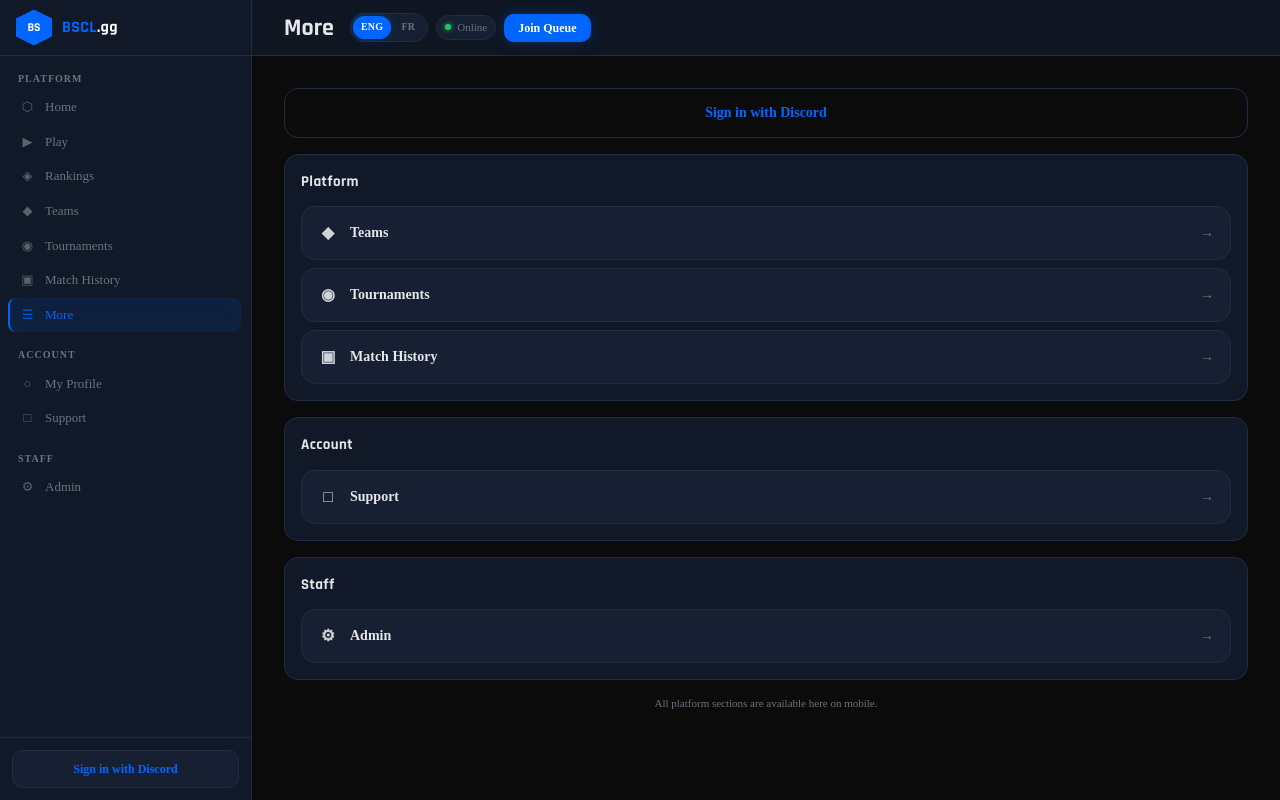
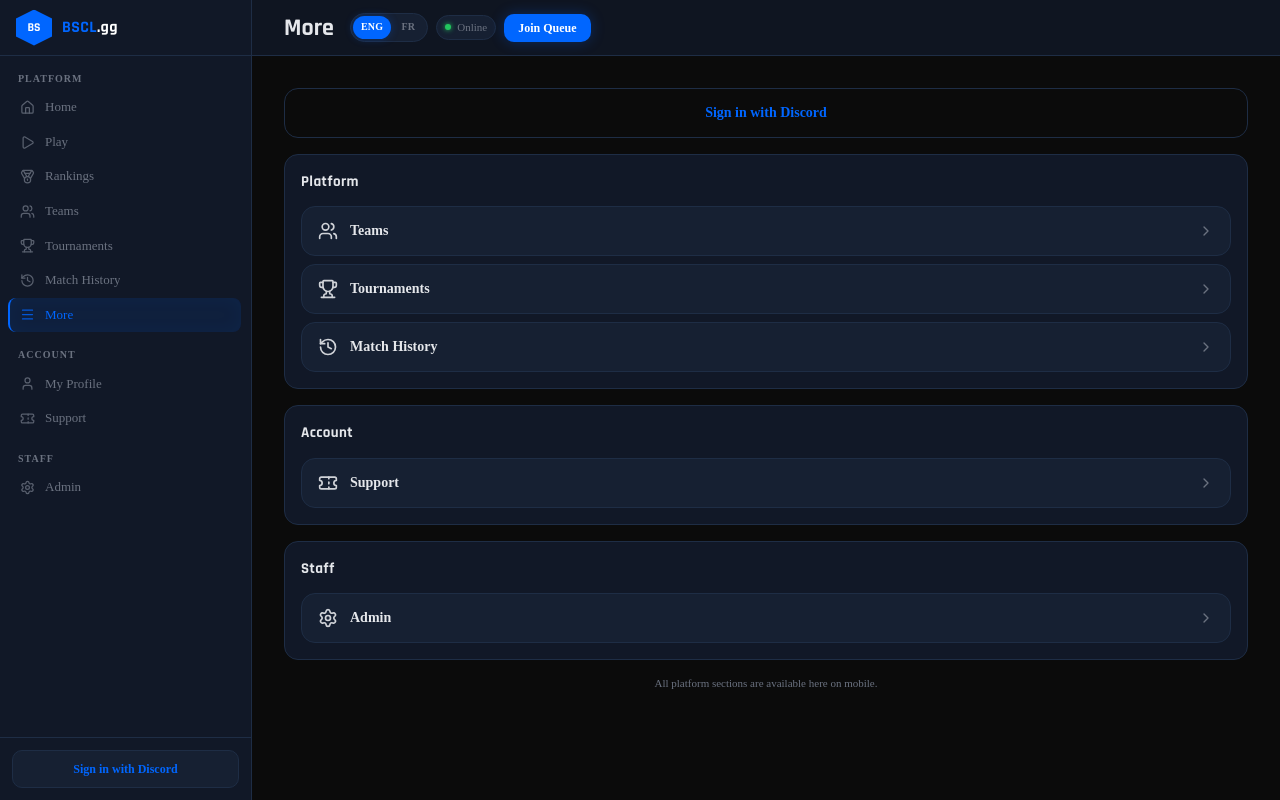
Before and after one commit to Bemps17/BsclProject, a Next.js app: page /more in a window 1280 px wide. Built offline with nearby package versions, Linux system fonts and the light colour scheme; no server answers.

Commit message:
feat(icons): intégrer Lucide dans toute l'UI BSCL
- Module central icons.tsx (NavIcon, AppIcon, DiscordIcon, AdminPanelIcon)
- Types NavIconId/AppIconId dans lib/nav-icons.ts
- Navigation, tab bar, page Plus, profil, tournois et admin migrés
- Remplacement des emoji/SVG inline par lucide-react

```diff
--- a/src/app/(platform)/admin/admin-client.tsx
+++ b/src/app/(platform)/admin/admin-client.tsx
@@ -1,9 +1,8 @@
 "use client";
 
 import { Card, StatCell, Tag } from "@/components/bscl/ui";
+import { AdminPanelIcon } from "@/components/bscl/icons";
 import { useT } from "@/components/bscl/locale-provider";
-
-const PANEL_ICONS = ["👥", "🏆", "📋", "📰", "🔔", "📊", "⚙️", "🤖"];
 
 export function AdminClient({
   stats,
@@ -32,7 +31,7 @@ export function AdminClient({
       <div className="grid grid-cols-2 gap-2.5">
         {t.admin.panels.map((panel, i) => (
           <Card key={panel.title} className="flex cursor-pointer items-center gap-2.5 p-3.5">
-            <span className="text-[22px]">{PANEL_ICONS[i]}</span>
+            <AdminPanelIcon index={i} className="h-[22px] w-[22px] text-[#0066FF]" />
             <div>
               <div className="text-[13px] font-semibold">{panel.title}</div>
               <div className="text-[11px] text-[#6B7280]">{panel.sub}</div>
--- a/src/components/bscl/demo-launch-modal.tsx
+++ b/src/components/bscl/demo-launch-modal.tsx
@@ -3,6 +3,7 @@
 import { useEffect, useId, useState } from "react";
 import { createPortal } from "react-dom";
 import { useT } from "@/components/bscl/locale-provider";
+import { BulletIcon } from "@/components/bscl/icons";
 
 export function DemoLaunchModal({
   open,
@@ -52,7 +53,7 @@ export function DemoLaunchModal({
           <ul className="space-y-2 text-sm text-[#E5E7EB]">
             {t.demo.launchFeatures.map((line) => (
               <li key={line} className="flex gap-2">
-                <span className="text-[#F59E0B]">◆</span>
+                <BulletIcon className="mt-1.5 h-2 w-2 text-[#F59E0B]" />
                 <span>{line}</span>
               </li>
             ))}
--- /dev/null
+++ b/src/components/bscl/icons.tsx
@@ -0,0 +1,97 @@
+import type { LucideIcon } from "lucide-react";
+import {
+  BarChart3,
+  Bell,
+  Bot,
+  ChevronRight,
+  Circle,
+  ClipboardList,
+  FlaskConical,
+  History,
+  Home,
+  Menu,
+  Medal,
+  Newspaper,
+  Play,
+  Settings,
+  Ticket,
+  Trophy,
+  User,
+  Users,
+  Zap,
+} from "lucide-react";
+import type { AppIconId, NavIconId } from "@/lib/nav-icons";
+import { cn } from "@/lib/utils";
+
+export type { AppIconId, NavIconId } from "@/lib/nav-icons";
+
+const NAV_ICON_MAP: Record<NavIconId, LucideIcon> = {
+  home: Home,
+  play: Play,
+  rankings: Medal,
+  teams: Users,
+  tournaments: Trophy,
+  matches: History,
+  profile: User,
+  tickets: Ticket,
+  admin: Settings,
+  more: Menu,
+  demo: FlaskConical,
+};
+
+const APP_ICON_MAP: Record<AppIconId, LucideIcon> = {
+  ...NAV_ICON_MAP,
+  zap: Zap,
+  clipboard: ClipboardList,
+};
+
+type IconProps = {
+  name: NavIconId | AppIconId;
+  className?: string;
+};
+
+function renderIcon(Icon: LucideIcon, className?: string) {
+  return <Icon className={cn("shrink-0", className)} aria-hidden strokeWidth={2} />;
+}
+
+export function NavIcon({ name, className }: { name: NavIconId; className?: string }) {
+  return renderIcon(NAV_ICON_MAP[name], className);
+}
+
+export function AppIcon({ name, className }: IconProps) {
+  return renderIcon(APP_ICON_MAP[name], className);
+}
+
+const ADMIN_PANEL_ICONS = [
+  Users,
+  Trophy,
+  ClipboardList,
+  Newspaper,
+  Bell,
+  BarChart3,
+  Settings,
+  Bot,
+] as const satisfies readonly LucideIcon[];
+
+export function AdminPanelIcon({ index, className }: { index: number; className?: string }) {
+  const Icon = ADMIN_PANEL_ICONS[index] ?? Settings;
+  return renderIcon(Icon, className);
+}
+
+export function BulletIcon({ className }: { className?: string }) {
+  return renderIcon(Circle, cn("fill-current", className));
+}
+
+/** Discord brand mark — not available in Lucide. */
+export function DiscordIcon({ className }: { className?: string }) {
+  return (
+    <svg className={cn("shrink-0", className)} viewBox="0 0 24 24" aria-hidden>
+      <path
+        fill="currentColor"
+        d="M20.317 4.37a19.791 19.791 0 0 0-4.885-1.515.074.074 0 0 0-.079.037c-.21.375-.444.864-.608 1.25a18.27 18.27 0 0 0-5.487 0 12.64 12.64 0 0 0-.617-1.25.077.077 0 0 0-.079-.037A19.736 19.736 0 0 0 3.677 4.37a.07.07 0 0 0-.032.027C.533 9.046-.32 13.58.099 18.057a.082.082 0 0 0 .031.057 19.9 19.9 0 0 0 5.993 3.03.078.078 0 0 0 .084-.028 14.09 14.09 0 0 0 1.226-1.994.076.076 0 0 0-.041-.106 13.107 13.107 0 0 1-1.872-.892.077.077 0 0 1-.008-.128 10.2 10.2 0 0 0 .372-.292.074.074 0 0 1 .077-.01c3.928 1.793 8.18 1.793 12.062 0a.074.074 0 0 1 .078.01c.12.098.246.198.373.292a.077.077 0 0 1-.006.127 12.299 12.299 0 0 1-1.873.892.077.077 0 0 0-.041.107c.36.698.772 1.362 1.225 1.993a.076.076 0 0 0 .084.028 19.839 19.839 0 0 0 6.002-3.03.077.077 0 0 0 .032-.054c.5-5.177-.838-9.674-3.549-13.66a.061.061 0 0 0-.031-.03z"
+      />
+    </svg>
+  );
+}
+
+export { ChevronRight, Play };
--- a/src/components/bscl/more-menu.tsx
+++ b/src/components/bscl/more-menu.tsx
@@ -7,6 +7,7 @@ import { useDemoOptional } from "@/components/bscl/demo-provider";
 import { useT } from "@/components/bscl/locale-provider";
 import { Card, CardHeader } from "@/components/bscl/ui";
 import type { ShellUser } from "@/components/bscl/shell";
+import { ChevronRight, NavIcon } from "@/components/bscl/icons";
 import { MOBILE_MORE_PATHS, NAV_ITEMS, type NavPage } from "@/lib/constants";
 import { cn } from "@/lib/utils";
 
@@ -47,7 +48,7 @@ function MoreNavItem({
           : "border-[#1E2D45] bg-[#162032] text-[#E5E7EB] hover:border-[#2A3F5F]",
       )}
     >
-      <span className="w-5 shrink-0 text-center text-base opacity-90">{item.icon}</span>
+      <NavIcon name={item.icon} className="h-5 w-5 opacity-90" />
       <span className="min-w-0 flex-1 truncate">{label}</span>
       {item.badge !== undefined && (
         <span
@@ -59,7 +60,7 @@ function MoreNavItem({
           {item.badge}
         </span>
       )}
-      <span className="text-[#6B7280]">→</span>
+      <ChevronRight className="h-4 w-4 text-[#6B7280]" aria-hidden strokeWidth={2} />
     </Link>
   );
 }
@@ -91,7 +92,7 @@ export function MoreMenu({
       id: "demo",
       href: "/demo",
       label: "Demo",
-      icon: "◎",
+      icon: "demo",
       section: "platform",
     });
   }
@@ -134,7 +135,7 @@ export function MoreMenu({
               ◆ {t.ranks[user.rankKey]} · {user.elo} {t.common.elo}
             </p>
           </div>
-          <span className="text-[#6B7280]">→</span>
+          <ChevronRight className="h-4 w-4 text-[#6B7280]" aria-hidden strokeWidth={2} />
         </Link>
       )}
 
--- a/src/components/bscl/shell.tsx
+++ b/src/components/bscl/shell.tsx
@@ -5,10 +5,12 @@ import { usePathname } from "next/navigation";
 import { cn } from "@/lib/utils";
 import { LogoHex } from "@/components/bscl/ui";
 import { DemoExitButton } from "@/components/bscl/demo-exit-button";
+import { NavIcon, Play } from "@/components/bscl/icons";
 import { isMobileMorePath } from "@/components/bscl/more-menu";
 import { useDemoOptional } from "@/components/bscl/demo-provider";
 import { LanguageSwitcher, useT } from "@/components/bscl/locale-provider";
 import { NAV_ITEMS, type RankKey } from "@/lib/constants";
+import type { NavIconId } from "@/lib/nav-icons";
 import type { Translations } from "@/lib/i18n";
 
 export type ShellUser = {
@@ -42,7 +44,7 @@ function NavLink({
 }: {
   href: string;
   label: string;
-  icon: string;
+  icon: NavIconId;
   badge?: number;
   badgeRed?: boolean;
   active: boolean;
@@ -62,7 +64,7 @@ function NavLink({
             : "text-[#6B7280] hover:bg-[rgba(0,102,255,.1)] hover:text-[#E5E7EB]",
       )}
     >
-      <span className="w-[15px] shrink-0 text-center opacity-80">{icon}</span>
+      <NavIcon name={icon} className="h-[15px] w-[15px] opacity-80" />
       <span className="truncate">{label}</span>
       {badge !== undefined && (
         <span
@@ -177,7 +179,7 @@ export function Sidebar({ user, demoMode }: { user: ShellUser; demoMode?: boolea
               <NavLink
                 href="/demo"
                 label={t.nav.demo}
-                icon="◎"
+                icon="demo"
                 active={pathname === "/demo"}
                 demoMode={demoMode}
               />
@@ -256,9 +258,7 @@ export function Topbar({ demoMode }: { demoMode?: boolean }) {
               : "bg-[#0066FF] text-white shadow-[0_0_14px_rgba(0,102,255,.28)]",
           )}
         >
-          <span className="sm:hidden" aria-hidden>
-            ▶
-          </span>
+          <Play className="h-4 w-4 sm:hidden" aria-hidden strokeWidth={2} />
           <span className="hidden max-w-[9rem] truncate sm:inline">{t.common.joinQueue}</span>
         </Link>
       </div>
@@ -307,9 +307,10 @@ export function Tabbar({ demoMode }: { demoMode?: boolean }) {
                 )}
               />
             )}
-            <span className={cn("text-lg leading-none transition-transform sm:text-xl", active && "scale-110")}>
-              {tab.icon}
-            </span>
+            <NavIcon
+              name={tab.icon}
+              className={cn("h-5 w-5 transition-transform sm:h-[22px] sm:w-[22px]", active && "scale-110")}
+            />
             <span className="max-w-full truncate">{label}</span>
           </Link>
         );
--- a/src/lib/constants.ts
+++ b/src/lib/constants.ts
@@ -1,3 +1,5 @@
+import type { NavIconId } from "@/lib/nav-icons";
+
 export const BSCL = {
   name: "Black Squad Competitive League",
   shortName: "BSCL",
@@ -37,7 +39,7 @@ export type NavPage = {
   id: string;
   href: string;
   label: string;
-  icon: string;
+  icon: NavIconId;
   badge?: number;
   badgeRed?: boolean;
   section?: "platform" | "account" | "staff";
@@ -45,16 +47,16 @@ export type NavPage = {
 };
 
 export const NAV_ITEMS: NavPage[] = [
-  { id: "home", href: "/", label: "Home", icon: "⬡", section: "platform", mobile: true },
-  { id: "play", href: "/play", label: "Play", icon: "▶", section: "platform", mobile: true },
-  { id: "rankings", href: "/rankings", label: "Rankings", icon: "◈", section: "platform", mobile: true },
-  { id: "teams", href: "/teams", label: "Teams", icon: "◆", section: "platform" },
-  { id: "tournaments", href: "/tournaments", label: "Tournaments", icon: "◉", section: "platform" },
-  { id: "matches", href: "/matches", label: "Match History", icon: "▣", section: "platform" },
-  { id: "profile", href: "/profile", label: "My Profile", icon: "○", section: "account", mobile: true },
-  { id: "tickets", href: "/tickets", label: "Support", icon: "□", section: "account" },
-  { id: "admin", href: "/admin", label: "Admin", icon: "⚙", section: "staff" },
-  { id: "more", href: "/more", label: "More", icon: "☰", section: "platform", mobile: true },
+  { id: "home", href: "/", label: "Home", icon: "home", section: "platform", mobile: true },
+  { id: "play", href: "/play", label: "Play", icon: "play", section: "platform", mobile: true },
+  { id: "rankings", href: "/rankings", label: "Rankings", icon: "rankings", section: "platform", mobile: true },
+  { id: "teams", href: "/teams", label: "Teams", icon: "teams", section: "platform" },
+  { id: "tournaments", href: "/tournaments", label: "Tournaments", icon: "tournaments", section: "platform" },
+  { id: "matches", href: "/matches", label: "Match History", icon: "matches", section: "platform" },
+  { id: "profile", href: "/profile", label: "My Profile", icon: "profile", section: "account", mobile: true },
+  { id: "tickets", href: "/tickets", label: "Support", icon: "tickets", section: "account" },
+  { id: "admin", href: "/admin", label: "Admin", icon: "admin", section: "staff" },
+  { id: "more", href: "/more", label: "More", icon: "more", section: "platform", mobile: true },
 ];
 
 export type RankKey = "elite" | "diamond" | "plat" | "gold" | "silver" | "bronze";
--- /dev/null
+++ b/src/lib/nav-icons.ts
@@ -0,0 +1,14 @@
+export type NavIconId =
+  | "home"
+  | "play"
+  | "rankings"
+  | "teams"
+  | "tournaments"
+  | "matches"
+  | "profile"
+  | "tickets"
+  | "admin"
+  | "more"
+  | "demo";
+
+export type AppIconId = NavIconId | "zap" | "clipboard";
```
Also changed, not shown: src/app/(platform)/profile/profile-live.tsx (+21 -9 lines), src/app/(platform)/tournaments/tournaments-client.tsx (+7 -5 lines), src/app/login/login-demo.tsx (+2 -6 lines), src/app/login/login-welcome.tsx (+2 -6 lines), src/components/bscl/discord-sim-modal.tsx (+2 -6 lines).
